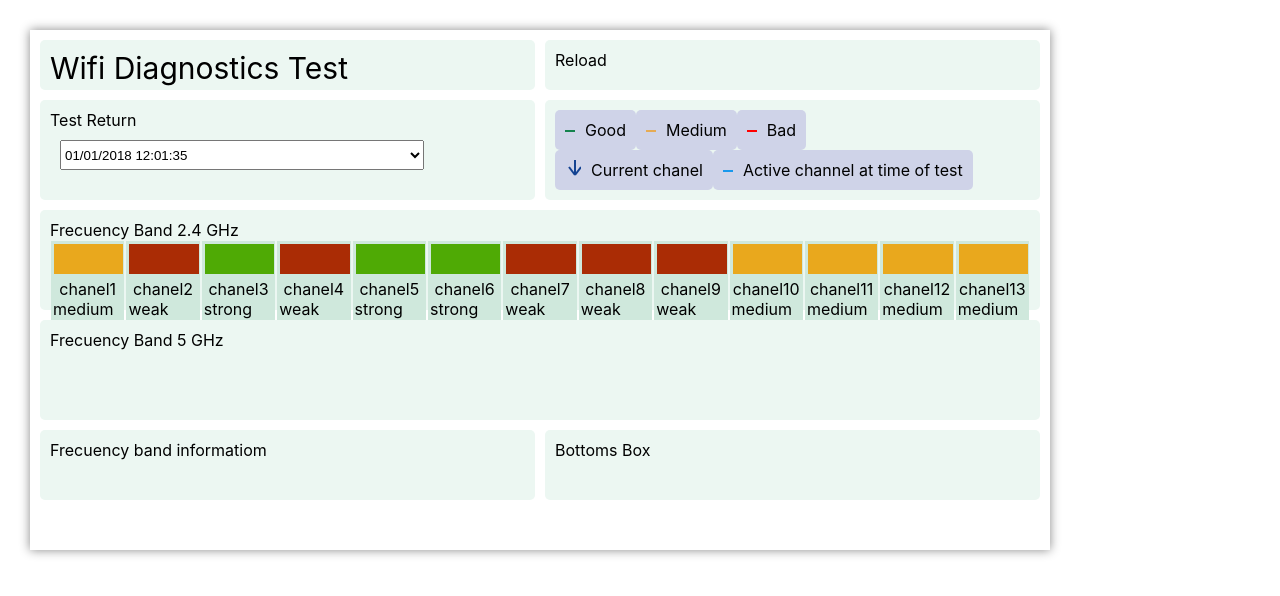
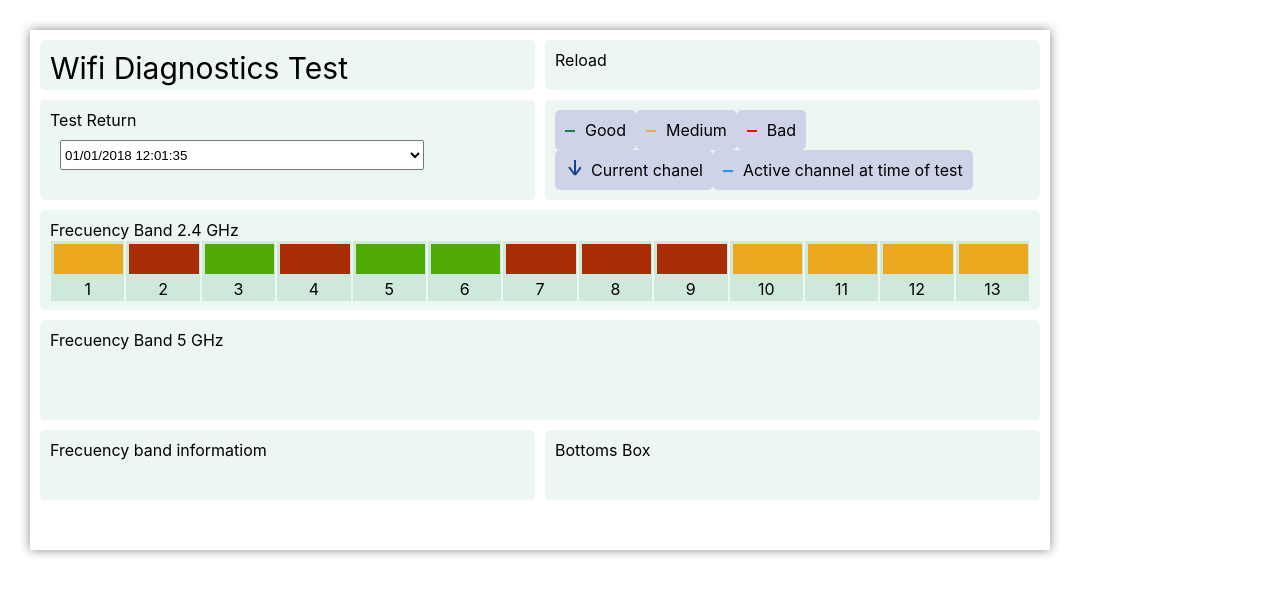
Before and after one commit to elite713/WifiTestChart, a React (Create React App) app: page / in a window 1280 px wide. Shown: the top 596 px of the page. Built offline with nearby package versions, Linux system fonts and the light colour scheme.

Commit message:
Updating the channels on Json data and removing the testing info

```diff
--- a/src/page/data/wifi-recommendation.json
+++ b/src/page/data/wifi-recommendation.json
@@ -50,19 +50,19 @@
 										"52212567@2.4GHz"
 									],
 									"preferences": {
-										"channel1": "medium",
-										"channel2": "weak",
-										"channel3": "strong",
-										"channel4": "weak",
-										"channel5": "strong",
-										"channel6": "strong",
-										"channel7": "weak",
-										"channel8": "weak",
-										"channel9": "weak",
-										"channel10": "medium",
-										"channel11": "medium",
-										"channel12": "medium",
-										"channel13": "medium"
+										"1": "medium",
+										"2": "weak",
+										"3": "strong",
+										"4": "weak",
+										"5": "strong",
+										"6": "strong",
+										"7": "weak",
+										"8": "weak",
+										"9": "weak",
+										"10": "medium",
+										"11": "medium",
+										"12": "medium",
+										"13": "medium"
 									}
 								}
 							]
--- a/src/page/frecuency-table.js
+++ b/src/page/frecuency-table.js
@@ -9,22 +9,15 @@ class FrecuencyTable extends Component {
     render() {
         const cellResult= [];
           for (var i=1; i<=13; i++){
-              var value = preferencesList["channel"+i];
-          cellResult.push(<div className="cell-1"><FrecuencyCell cellColorStyle={value} label={"chanel"+i}/>{value}</div>);
+              var value = preferencesList[""+i];
+          cellResult.push(<div className="cell-1"><FrecuencyCell cellColorStyle={value} label={""+i}/></div>);
           }
 
         return(
            <div>
                  <div className="wrapperfr2">
-
                     {cellResult}
-
-
-
-
-
                   </div>
-
            </div>
         )
     }
```
